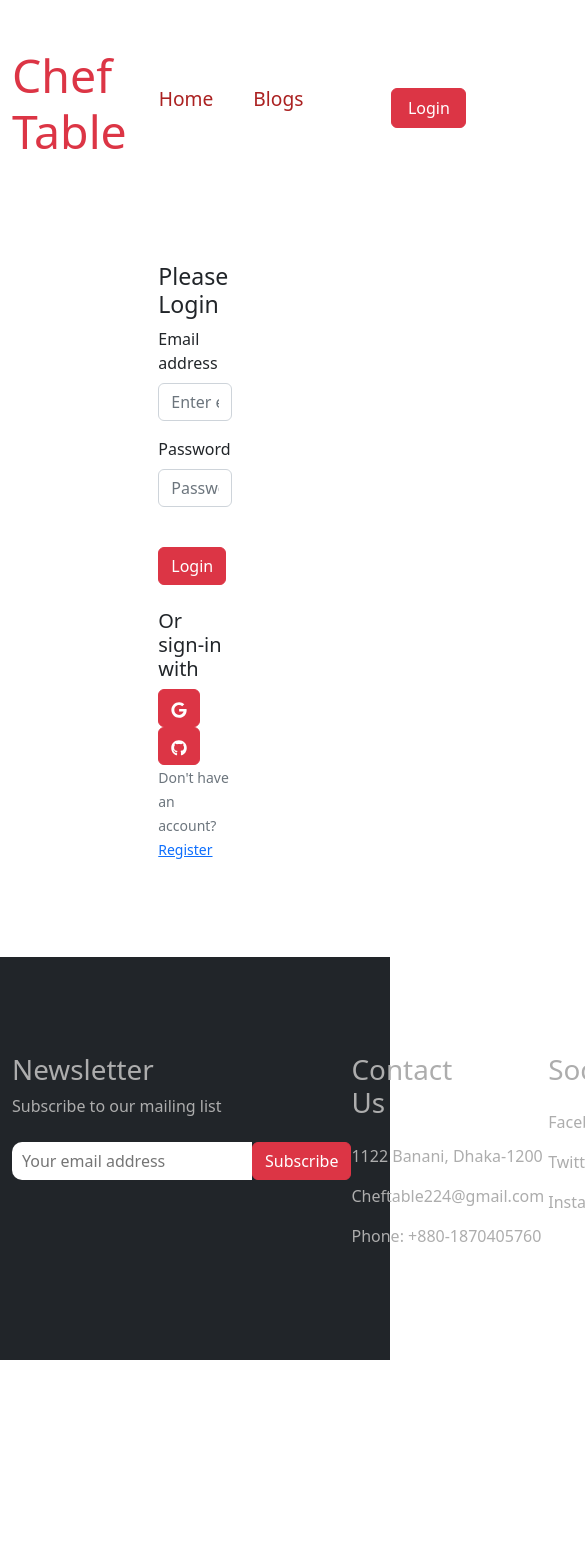
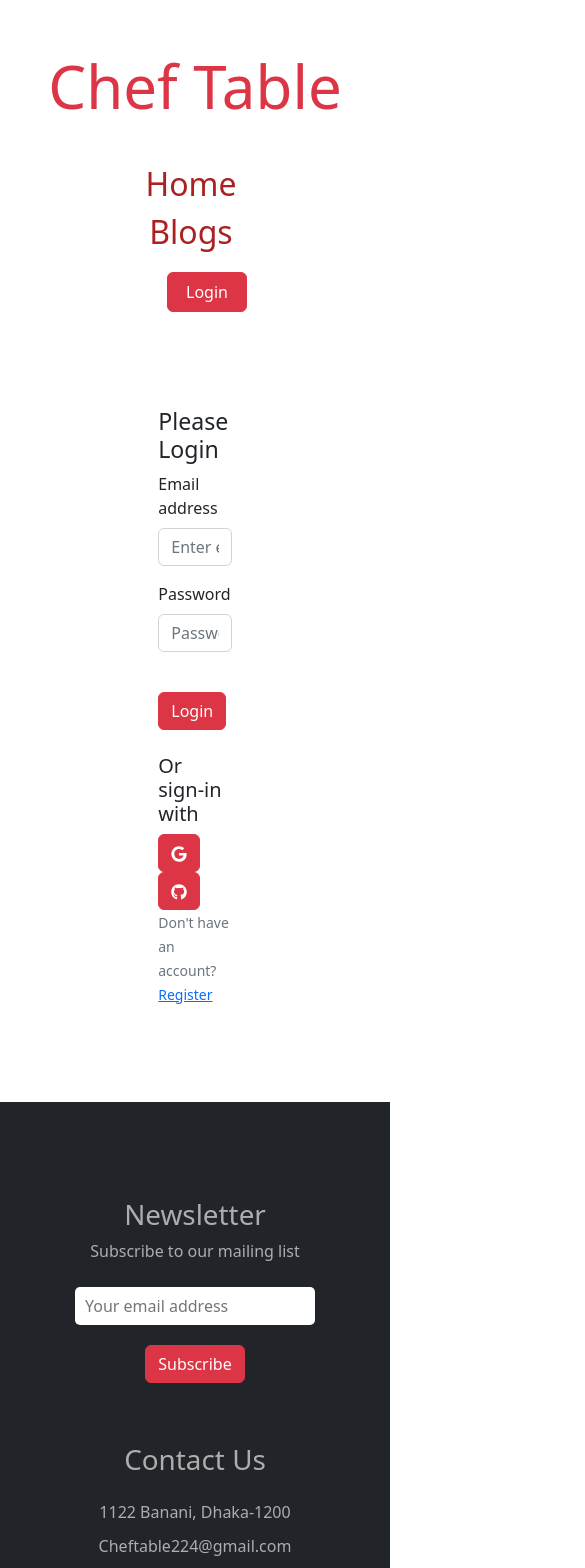
Before and after one commit to Arup43/chef-table-client, a React (Vite) app: page /login in a window 390 px wide. Shown: the top 1568 px of the page, 585 px wide, since content can reach past the window. Before the commit the page ends 1360 px from the top, so only its background shows below. Built offline with nearby package versions, Linux system fonts and the light colour scheme; no server answers.

Commit message:
Added responsive design for home page

```diff
--- a/src/components/Banner/Banner.css
+++ b/src/components/Banner/Banner.css
@@ -30,3 +30,19 @@
     font-weight: 500;
     margin-bottom: 1rem;
 }
+
+/* media query for mobile devices */
+@media only screen and (max-width: 768px) {
+    .banner {
+        padding: 0 2rem;
+        width: 100%;
+    }
+
+    .name {
+        font-size: 3rem;
+    }
+
+    .country {
+        font-size: 1rem;
+    }
+}
--- a/src/components/Chefs/Chef.css
+++ b/src/components/Chefs/Chef.css
@@ -4,3 +4,10 @@
     grid-gap: 20px;
     place-items: center;
 }
+
+/* media query for mobile devices */
+@media only screen and (max-width: 768px) {
+    .chef-container {
+        grid-template-columns: repeat(1, 1fr);
+    }
+}
--- a/src/components/Footer/Footer.css
+++ b/src/components/Footer/Footer.css
@@ -14,3 +14,29 @@
     color: rgb(255, 0, 0);
     cursor: pointer;
 }
+
+/* media query for mobile devices */
+@media only screen and (max-width: 768px) {
+    .footer-container {
+        flex-direction: column;
+        align-items: center;
+        text-align: center;
+    }
+    .subscribe {
+        margin-bottom: 20px;
+        border-radius: 5px;
+    }
+    .socials {
+        margin-bottom: 20px;
+    }
+    .news-letter {
+        flex-direction: column;
+    }
+    .contact-us{
+        margin-bottom: 50px;
+        margin-top: 60px;
+    }
+    .contact-us p{
+        margin-bottom: 10px;
+    }
+}
--- a/src/components/Footer/Footer.jsx
+++ b/src/components/Footer/Footer.jsx
@@ -3,11 +3,11 @@ import "./Footer.css";
 const Footer = () => {
   return (
     <div className="bg-dark text-light footer py-5">
-      <div className="container py-5 d-flex justify-content-between">
+      <div className="container py-5 d-flex justify-content-between footer-container">
         <div>
           <h1>Newsletter</h1>
           <p>Subscribe to our mailing list</p>
-          <div className="d-flex align-items-center mt-4">
+          <div className="d-flex align-items-center mt-4 news-letter">
             <input
               className="subscribe"
               type="email"
@@ -17,8 +17,8 @@ const Footer = () => {
           </div>
         </div>
 
-        <div>
-          <h1 className="mb-4 me-5 pe-5">Contact Us</h1>
+        <div className="contact-us">
+          <h1 className="mb-4">Contact Us</h1>
           <p>1122 Banani, Dhaka-1200 </p>
           <p>Cheftable224@gmail.com</p>
           <p>Phone: +880-1870405760</p>
--- a/src/components/Header/Header.css
+++ b/src/components/Header/Header.css
@@ -34,11 +34,49 @@ nav ul a {
 .logout-btn {
     width: 75px;
     height: 40px;
+    margin-left: 40px;
 }
-
-
 
 nav a.active {
     color: red;
     font-weight: bold;
 }
+
+/* media query for mobile devices */
+@media only screen and (max-width: 768px) {
+    .brand a h1 {
+        font-size: 60px;
+        text-align: center;
+    }
+
+    nav {
+        flex-direction: column;
+        margin-top: 50px;
+        text-align: center;
+    }
+
+    nav ul {
+        margin-top: 30px;
+    }
+
+    nav ul a {
+        font-size: 2rem;
+        display: block;
+    }
+
+    .logout-btn {
+        width: 80px;
+        height: 40px;
+        margin-left: 0;
+    }
+    .right-side {
+        flex-direction: column;
+        margin-top: 20px;
+    }
+    .image-container {
+        width: 100px;
+        height: 100px;
+        margin-bottom: 20px;
+        margin-left: 0;
+    }
+}
--- a/src/components/Header/Header.jsx
+++ b/src/components/Header/Header.jsx
@@ -24,7 +24,7 @@ const Header = () => {
             <h1 className="text-danger">Chef Table</h1>
           </Link>
         </div>
-        <div className="me-4">
+        <div>
           <ul>
             <NavLink
               to="/"
@@ -47,13 +47,13 @@ const Header = () => {
         <div>
           {/* User profile picture */}
           {user ? (
-            <div className="d-flex justify-content-center align-items-center">
+            <div className="d-flex justify-content-center align-items-center right-side">
               <div className="image-container" title={user.displayName}>
                 <img className="img-fluid" src={user.photoURL} alt="User" />
               </div>
               <button
                 onClick={handleLogout}
-                className="btn btn-danger logout-btn ms-4"
+                className="btn btn-danger logout-btn"
               >
                 Logout
               </button>
--- a/src/components/Reviews/Reviews.css
+++ b/src/components/Reviews/Reviews.css
@@ -21,3 +21,15 @@
     height:100%;
     object-fit: cover;
 }
+
+/* media query for mobile devices */
+@media only screen and (max-width: 768px) {
+    .review {
+        width: 100%;
+        margin-bottom: 70px;
+    }
+    .reviews {
+        flex-direction: column;
+        text-align: center;
+    }
+}
--- a/src/components/Services/Services.css
+++ b/src/components/Services/Services.css
@@ -19,3 +19,10 @@
     text-decoration: none;
     transition: all 0.3s ease-in-out;
 }
+
+/* media query for mobile devices */
+@media only screen and (max-width: 768px) {
+    .services {
+        grid-template-columns: repeat(1, 1fr);
+    }
+}
```
